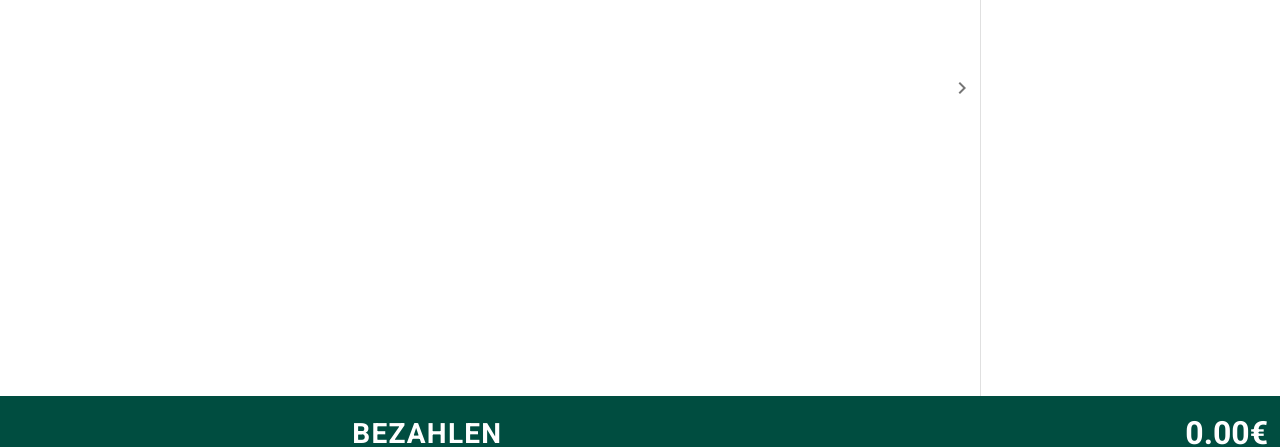
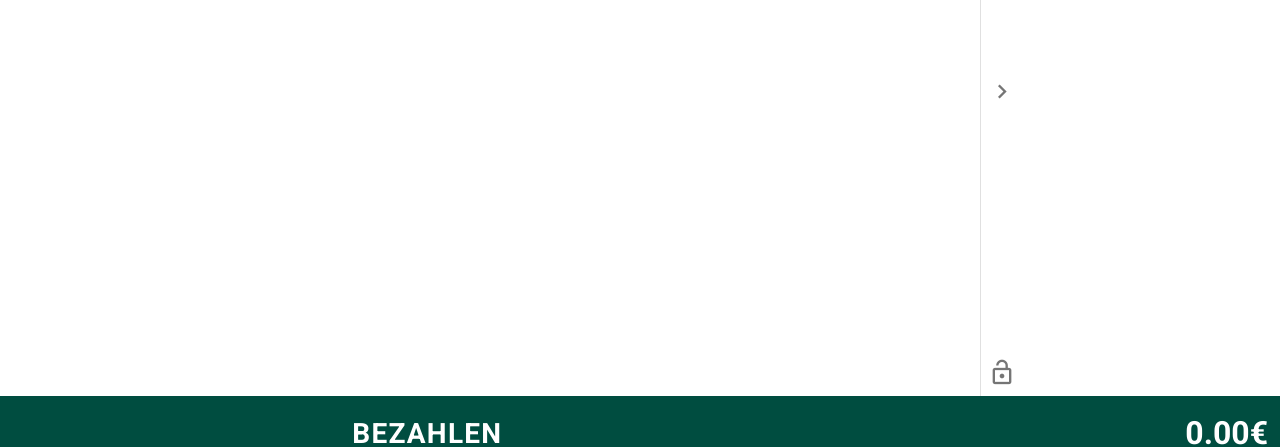
Before and after one commit to silent-dev-team/silentparty-event-legacy, a Vue app in the folder kasse/: page / in a window 1280 px wide. Both pictures are taken after a click on the button 1262 px from the left and 418 px from the top of the page. Shown: the part 330-777 px from the top of the page. Built offline with nearby package versions, Linux system fonts and the light colour scheme.

Commit message:
locked funktion in App.vue

```diff
--- a/kasse/src/App.vue
+++ b/kasse/src/App.vue
@@ -6,6 +6,7 @@
       width="300"
       right
       fixed
+      :permanent="locked"
     >
       <OrderList
         v-model="order"
@@ -15,16 +16,32 @@
       <CheckOut v-model="checkout" />
       <div>
         <v-btn
+          v-if="!locked"
           class="hide-btn"
           :style="'right: '+border+'px;'"
           @click="showOrder = !showOrder"
           icon
+          large
         >
           <v-icon v-if="showOrder">
             mdi-chevron-right
           </v-icon>
           <v-icon v-else>
             mdi-chevron-left
+          </v-icon>
+        </v-btn>
+        <v-btn
+          v-if="showOrder || locked"
+          class="lock-btn"
+          @click="locked = !locked; showOrder = true"
+          icon
+          large
+        >
+          <v-icon v-if="!locked">
+            mdi-lock-open-outline
+          </v-icon>
+          <v-icon v-else>
+            mdi-lock-outline
           </v-icon>
         </v-btn>
       </div>
@@ -73,6 +90,7 @@ export default {
   data: () => ({
     showOrder: false,
     checkout: false,
+    locked: false
   }),
 
   computed: {
@@ -83,7 +101,7 @@ export default {
       'sum'
     ]),
     border(){
-      return this.showOrder ? 300 : 0
+      return this.showOrder ? 256 : 0
     }
   },
   methods: {
@@ -107,7 +125,14 @@ export default {
 
 <style scoped>
 .hide-btn{
+  z-index: 10;
   position: fixed;
   top: 50%;
 }
+.lock-btn{
+  z-index: 10;
+  position: fixed;
+  bottom: 75px;
+  right: 256px;
+}
 </style>
```
